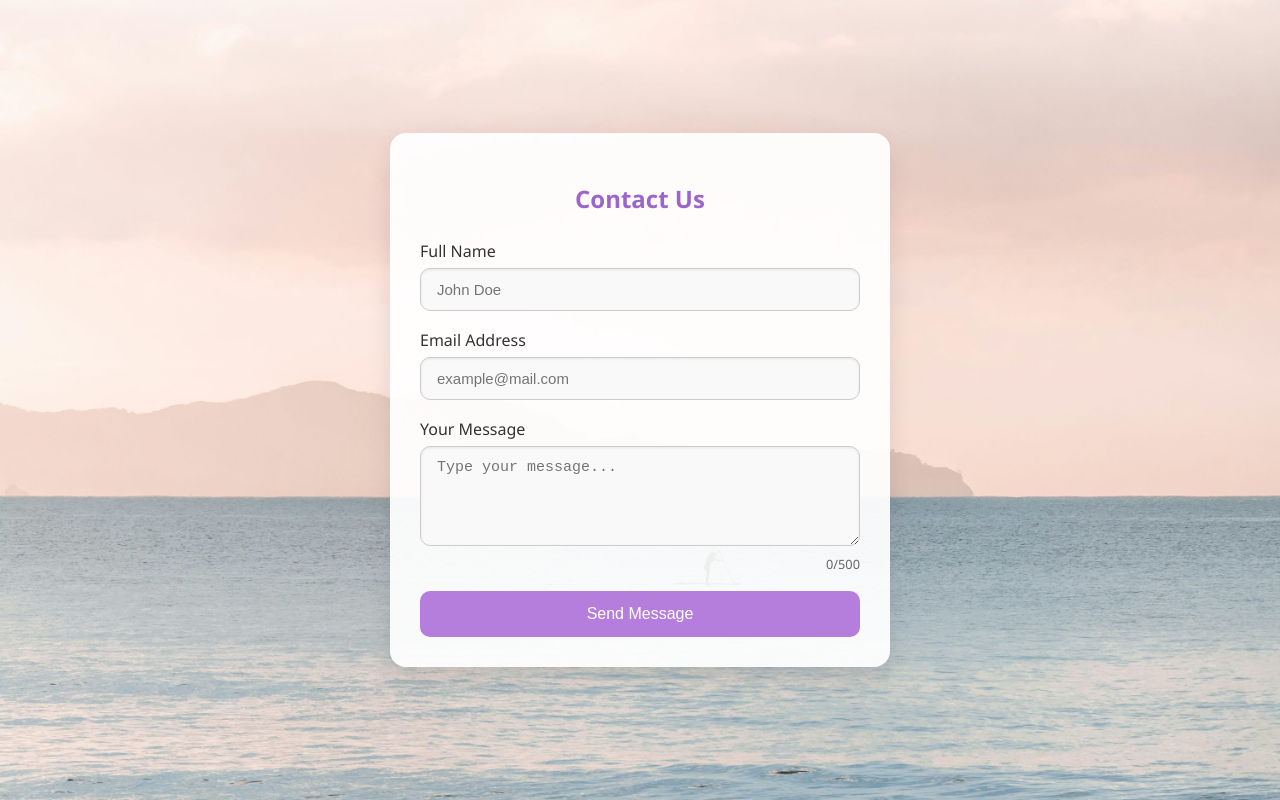
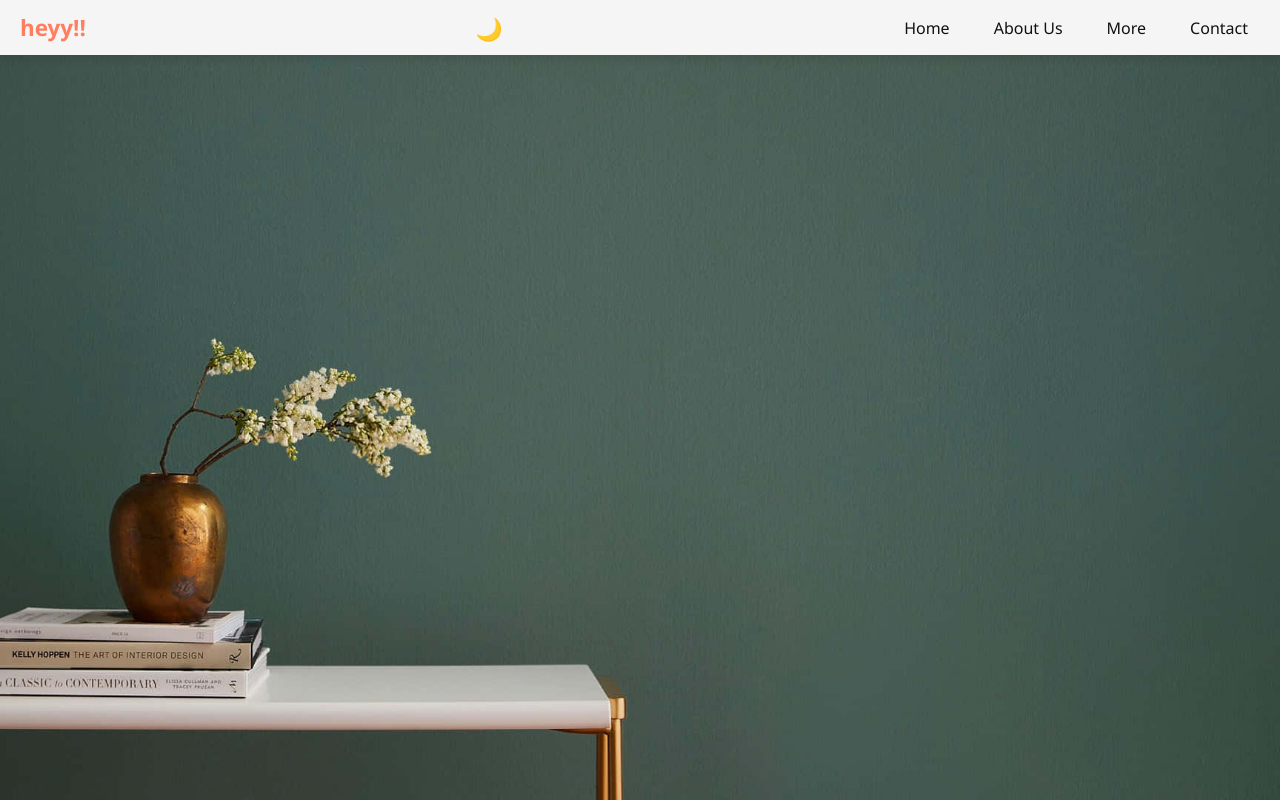
Before and after one commit to prachi-keya/navbar, a plain HTML site: page index.html in a window 1280 px wide. Drawn offline with Linux system fonts and the light colour scheme.

Commit message:
Add files via upload

```diff
--- a/index.html
+++ b/index.html
@@ -3,246 +3,197 @@
 <head>
   <meta charset="UTF-8" />
   <meta name="viewport" content="width=device-width, initial-scale=1.0"/>
-  <title>Contact Us</title>
+  <title>Responsive Navbar</title>
   <style>
-    * {
-      box-sizing: border-box; /* ✅ Added to fix textarea overflow on mobile */
-    }
-
     :root {
-      --main-bg: #f5f5f5;
-      --box-bg: #ffffffec;
-      --accent: #b57edc;
-      --accent-dark: #9d65c9;
-      --text-dark: #333;
+      --bg-light: #ffffff;
+      --bg-dark: #121212;
+      --text-light: #111;
+      --text-dark: #f0f0f0;
+      --nav-bg-light: #f5f5f5;
+      --primary-color: #ff7e5f;
+      --underline: #007acc;
     }
 
     body {
       margin: 0;
-      font-family: 'Segoe UI', sans-serif;
-      background: linear-gradient(135deg, #ead6f5, var(--main-bg));
+      font-family: 'Segoe UI', Tahoma, Geneva, Verdana, sans-serif;
+      background-color: var(--bg-light);
+      color: var(--text-light);
+      background-image: url('bg.jpg');
+      background-attachment: fixed;
+      background-position: center;
+      background-size: cover;
+    }
+
+    nav {
+      display: flex;
+      justify-content: space-between;
+      align-items: center;
+      padding: 12px 20px;
+      background-color: var(--nav-bg-light);
+      position: sticky;
+      top: 0;
+      z-index: 100;
+      box-shadow: 0 4px 8px rgba(0, 0, 0, 0.1);
+    }
+
+    .logo {
+      font-size: 1.4rem;
+      font-weight: bold;
+      color: var(--primary-color);
+    }
+
+    .right-section {
       display: flex;
       align-items: center;
-      justify-content: center;
-      min-height: 100vh;
-      padding: 20px;
-      transition: background 0.5s ease;
- background-image: url('cf.jpg');
-background-size: cover;
-
+      gap: 15px;
     }
 
-    .contact-box {
-      background: var(--box-bg);
-      border-radius: 16px;
-      padding: 30px;
-      box-shadow: 0 12px 24px rgba(0, 0, 0, 0.1);
-      max-width: 500px;
-      width: 100%;
-      opacity: 0;
-      transform: translateY(20px);
-      animation: fadeIn 1s ease forwards;
+    .burger {
+      display: none;
+      font-size: 24px;
+      cursor: pointer;
+      background: none;
+      border: none;
+      color: var(--text-light);
     }
 
-    @keyframes fadeIn {
-      to {
-        opacity: 1;
-        transform: translateY(0);
+    .menu {
+      list-style: none;
+      display: flex;
+      gap: 20px;
+      margin: 0;
+      padding: 0;
+    }
+
+    .menu li {
+      position: relative;
+    }
+
+    .menu a {
+      text-decoration: none;
+      color: var(--text-light);
+      padding: 8px 12px;
+      font-size: 1rem;
+      position: relative;
+    }
+
+    .menu a::after {
+      content: '';
+      position: absolute;
+      bottom: 0;
+      left: 50%;
+      transform: translateX(-50%);
+      width: 0;
+      height: 2px;
+      background-color: var(--underline);
+      transition: width 0.3s;
+    }
+
+    .menu a:hover::after {
+      width: 100%;
+    }
+
+    .menu a:hover {
+      color: var(--primary-color);
+    }
+
+    .menu li ul {
+      display: none;
+      position: absolute;
+      top: 35px;
+      left: 0;
+      background-color: var(--nav-bg-light);
+      padding: 10px 0;
+      list-style: none;
+      box-shadow: 0 4px 8px rgba(0, 0, 0, 0.1);
+    }
+
+    .menu li:hover ul {
+      display: block;
+    }
+
+    .dark-icon {
+      font-size: 22px;
+      cursor: pointer;
+      color: #fcbf49;
+    }
+
+    #menu-check,
+    #dark-switch {
+      display: none;
+    }
+
+    @media (max-width: 768px) {
+      .menu {
+        display: none;
+        flex-direction: column;
+        background-color: var(--nav-bg-light);
+        width: 100%;
+        position: absolute;
+        top: 60px;
+        right: 0;
+      }
+
+      #menu-check:checked ~ nav .menu {
+        display: flex;
+      }
+
+      .burger {
+        display: block;
       }
     }
 
-    h2 {
-      text-align: center;
-      margin-bottom: 25px;
-      color: var(--accent-dark);
+    /* Dark Mode */
+    #dark-switch:checked ~ nav {
+      background-color: var(--bg-dark);
+      color: var(--text-dark);
     }
 
-    .form-group {
-      margin-bottom: 18px;
-      position: relative;
+    #dark-switch:checked ~ nav .menu,
+    #dark-switch:checked ~ nav .menu li ul {
+      background-color: #1e1e1e;
     }
 
-    .form-group label {
-      display: block;
-      margin-bottom: 6px;
+    #dark-switch:checked ~ nav .menu a,
+    #dark-switch:checked ~ nav .burger,
+    #dark-switch:checked ~ nav .dark-icon {
       color: var(--text-dark);
-      font-weight: 500;
-    }
-
-    .form-group input,
-    .form-group textarea {
-      width: 100%;
-      padding: 12px 16px;
-      border: 1px solid #ccc;
-      border-radius: 10px;
-      font-size: 15px;
-      background-color: #f9f9f9;
-      box-shadow: inset 0 1px 3px rgba(0, 0, 0, 0.08);
-      transition: border 0.3s, box-shadow 0.3s, background-color 0.3s;
-    }
-
-    .form-group input:focus,
-    .form-group textarea:focus {
-      border-color: var(--accent);
-      background-color: #fff;
-      box-shadow: 0 0 6px rgba(181, 126, 220, 0.6);
-      outline: none;
-    }
-
-    .form-group textarea {
-      resize: vertical;
-      min-height: 100px;
-    }
-
-    .char-count {
-      font-size: 0.8em;
-      text-align: right;
-      color: #666;
-      margin-top: 4px;
-    }
-
-    .error-msg {
-      font-size: 0.85em;
-      color: red;
-      margin-top: 4px;
-      display: none;
-    }
-
-    .submit-btn {
-      width: 100%;
-      background: var(--accent);
-      color: white;
-      border: none;
-      padding: 14px;
-      border-radius: 10px;
-      font-size: 16px;
-      font-weight: 500;
-      cursor: pointer;
-      transition: background 0.3s ease;
-    }
-
-    .submit-btn:hover {
-      background: var(--accent-dark);
-    }
-
-    .success-toast {
-      position: fixed;
-      bottom: 30px;
-      right: 30px;
-      background-color: var(--accent);
-      color: white;
-      padding: 12px 20px;
-      border-radius: 10px;
-      box-shadow: 0 5px 10px rgba(0,0,0,0.2);
-      opacity: 0;
-      animation: fadeInToast 0.5s forwards;
-    }
-
-    @keyframes fadeInToast {
-      to {
-        opacity: 1;
-      }
-    }
-
-    @media (max-width: 600px) {
-      .contact-box {
-        padding: 20px;
-      }
-
-      .success-toast {
-        right: 10px;
-        left: 10px;
-      }
     }
   </style>
 </head>
 <body>
 
-  <div class="contact-box">
-    <h2>Contact Us</h2>
-    <form id="contactForm" novalidate>
-      <div class="form-group">
-        <label for="name">Full Name</label>
-        <input type="text" id="name" placeholder="John Doe">
-        <div class="error-msg" id="nameError">Please enter your name.</div>
-      </div>
+  <!-- Dark Mode Toggle -->
+  <input type="checkbox" id="dark-switch" />
+  <!-- Mobile Menu Toggle -->
+  <input type="checkbox" id="menu-check" />
 
-      <div class="form-group">
-        <label for="email">Email Address</label>
-        <input type="email" id="email" placeholder="example@mail.com">
-        <div class="error-msg" id="emailError">Please enter a valid email.</div>
-      </div>
+  <nav>
+    <div class="logo">heyy!!</div>
 
-      <div class="form-group">
-        <label for="message">Your Message</label>
-        <textarea id="message" placeholder="Type your message..."></textarea>
-        <div class="char-count" id="charCount">0/500</div>
-        <div class="error-msg" id="messageError">Please enter a message.</div>
-      </div>
+    <div class="right-section">
+      <!-- Dark mode icon -->
+      <label for="dark-switch" class="dark-icon">🌙</label>
+      <!-- Hamburger for mobile -->
+      <label for="menu-check" class="burger">&#9776;</label>
+    </div>
 
-      <button type="submit" class="submit-btn">Send Message</button>
-    </form>
-  </div>
-
-  <div id="toast" class="success-toast" style="display:none;">Message sent successfully!</div>
-
-  <script>
-    const nameInput = document.getElementById("name");
-    const emailInput = document.getElementById("email");
-    const messageInput = document.getElementById("message");
-    const charCount = document.getElementById("charCount");
-    const toast = document.getElementById("toast");
-
-    messageInput.addEventListener("input", () => {
-      charCount.textContent = `${messageInput.value.length}/500`;
-      if (messageInput.value.length > 500) {
-        messageInput.style.borderColor = "red";
-      } else {
-        messageInput.style.borderColor = "";
-      }
-    });
-
-    const showError = (id, condition) => {
-      const error = document.getElementById(id);
-      error.style.display = condition ? "block" : "none";
-    };
-
-    nameInput.addEventListener("input", () => {
-      showError("nameError", !nameInput.value.trim());
-    });
-
-    emailInput.addEventListener("input", () => {
-      showError("emailError", !emailInput.value.trim());
-    });
-
-    messageInput.addEventListener("input", () => {
-      showError("messageError", !messageInput.value.trim());
-    });
-
-    document.getElementById("contactForm").addEventListener("submit", function (e) {
-      e.preventDefault();
-
-      const name = nameInput.value.trim();
-      const email = emailInput.value.trim();
-      const message = messageInput.value.trim();
-
-      const valid = name && email && message && message.length <= 500;
-
-      showError("nameError", !name);
-      showError("emailError", !email);
-      showError("messageError", !message);
-
-      if (valid) {
-        toast.style.display = "block";
-        setTimeout(() => {
-          toast.style.display = "none";
-        }, 3000);
-
-        document.getElementById("contactForm").reset();
-        charCount.textContent = "0/500";
-      }
-    });
-  </script>
+    <!-- Menu -->
+    <ul class="menu">
+      <li><a href="home.html">Home</a></li>
+      <li><a href="about.html">About Us</a></li>
+      <li>
+        <a href="#">More</a>
+        <ul>
+          <li><a href="gallery.html">Gallery</a></li>
+          <li><a href="resume.html">Resume</a></li>
+        </ul>
+      </li>
+      <li><a href="contact.html">Contact</a></li>
+    </ul>
+  </nav>
 
 </body>
 </html>
```
